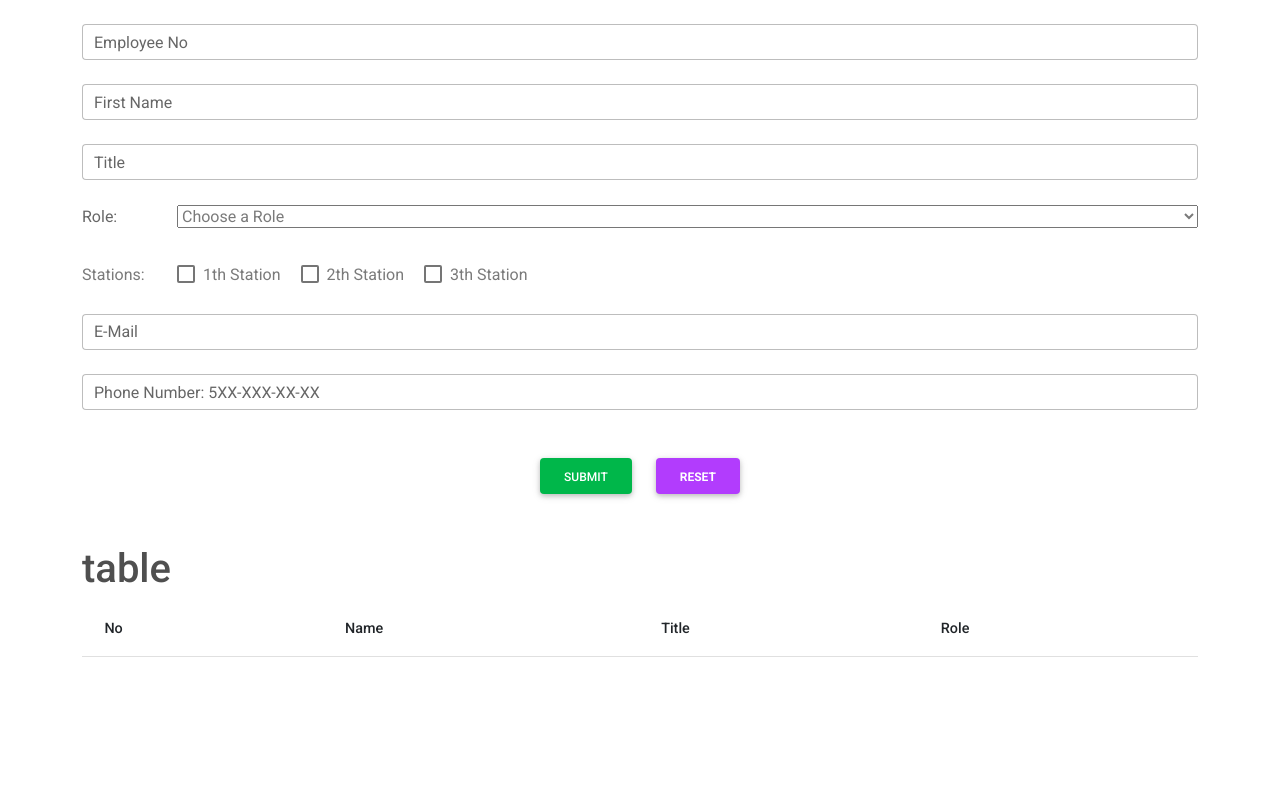
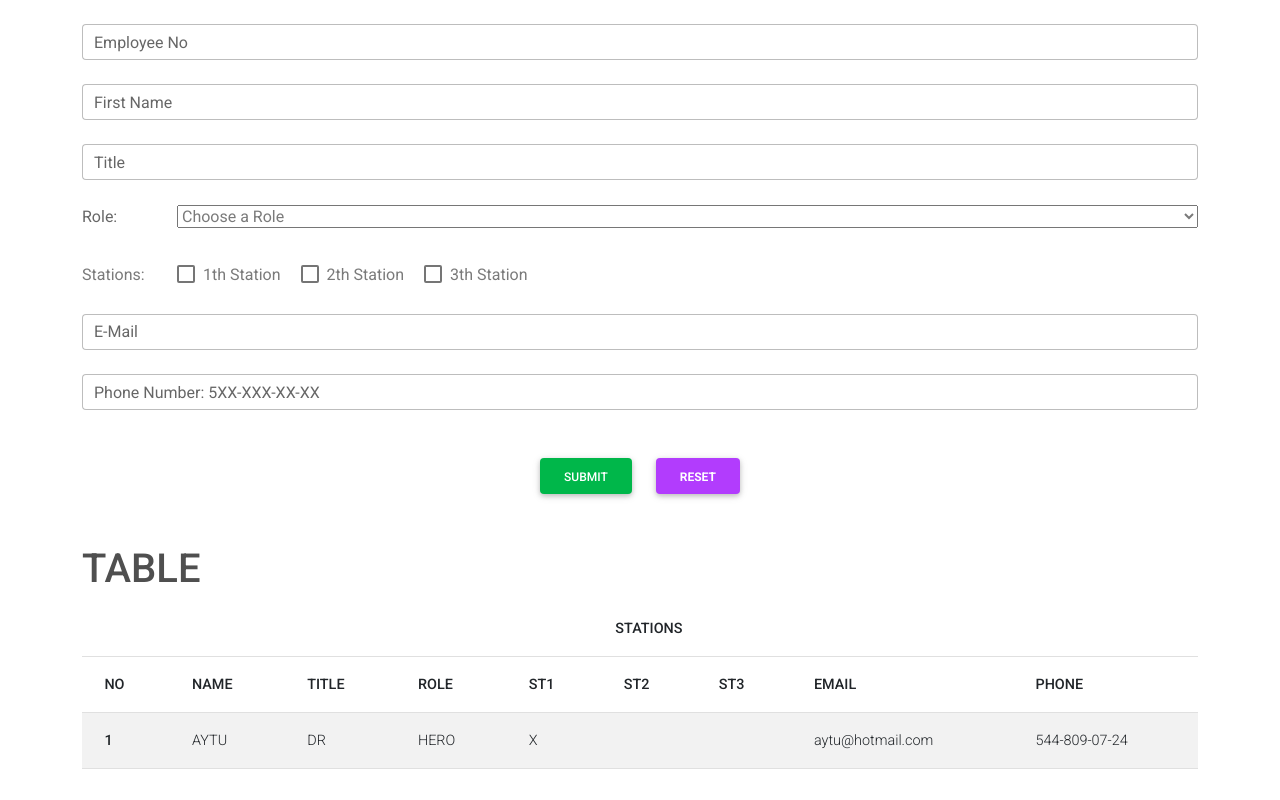
Before and after one commit to aytgn/form-project-js, a plain HTML site: page add-user-form.html in a window 1280 px wide. Drawn offline with nearby package versions, Linux system fonts and the light colour scheme.

Commit message:
added static table

```diff
--- a/add-user-form.html
+++ b/add-user-form.html
@@ -179,16 +179,39 @@
     <br />
     <!--------------------------------------TABLE------------------------------------------------------->
     <div class="myOutterContainer container">
-      <h1>table</h1>
-      <table class="table table-hover">
+      <h1>TABLE</h1>
+      <table class="table table-striped">
         <thead>
           <tr>
-            <th scope="col">No</th>
-            <th scope="col">Name</th>
-            <th scope="col">Title</th>
-            <th scope="col">Role</th>
+            <th colspan="4"></th>
+            <th colspan="3" scope="colgroup" class="text-center">STATIONS</th>
+            <th colspan="2"></th>
+          </tr>
+          <tr>
+            <th scope="col">NO</th>
+            <th scope="col">NAME</th>
+            <th scope="col">TITLE</th>
+            <th scope="col">ROLE</th>
+            <th scope="col">ST1</th>
+            <th scope="col">ST2</th>
+            <th scope="col">ST3</th>
+            <th scope="col">EMAIL</th>
+            <th scope="col">PHONE</th>
           </tr>
         </thead>
+        <tbody>
+          <tr>
+            <th scope="row">1</th>
+            <td>AYTU</td>
+            <td>DR</td>
+            <td>HERO</td>
+            <td>X</td>
+            <td></td>
+            <td></td>
+            <td>aytu@hotmail.com</td>
+            <td>544-809-07-24</td>
+          </tr>
+        </tbody>
       </table>
     </div>
     <!--------------------------------------SCRIPTS------------------------------------------------------->
--- a/add-user.form.js
+++ b/add-user.form.js
@@ -16,6 +16,7 @@ const bodyEL = document.querySelector("body");
 //->buttons
 const resetBtnEL = document.querySelector("#resetFormBtn");
 const submitBtnEl = document.querySelector("#submitEmployeeForm");
+/***************************************CLASSES************************************************/
 
 /***************************************EVENT HANDLERS************************************************/
 const resetForm = () => {
```
